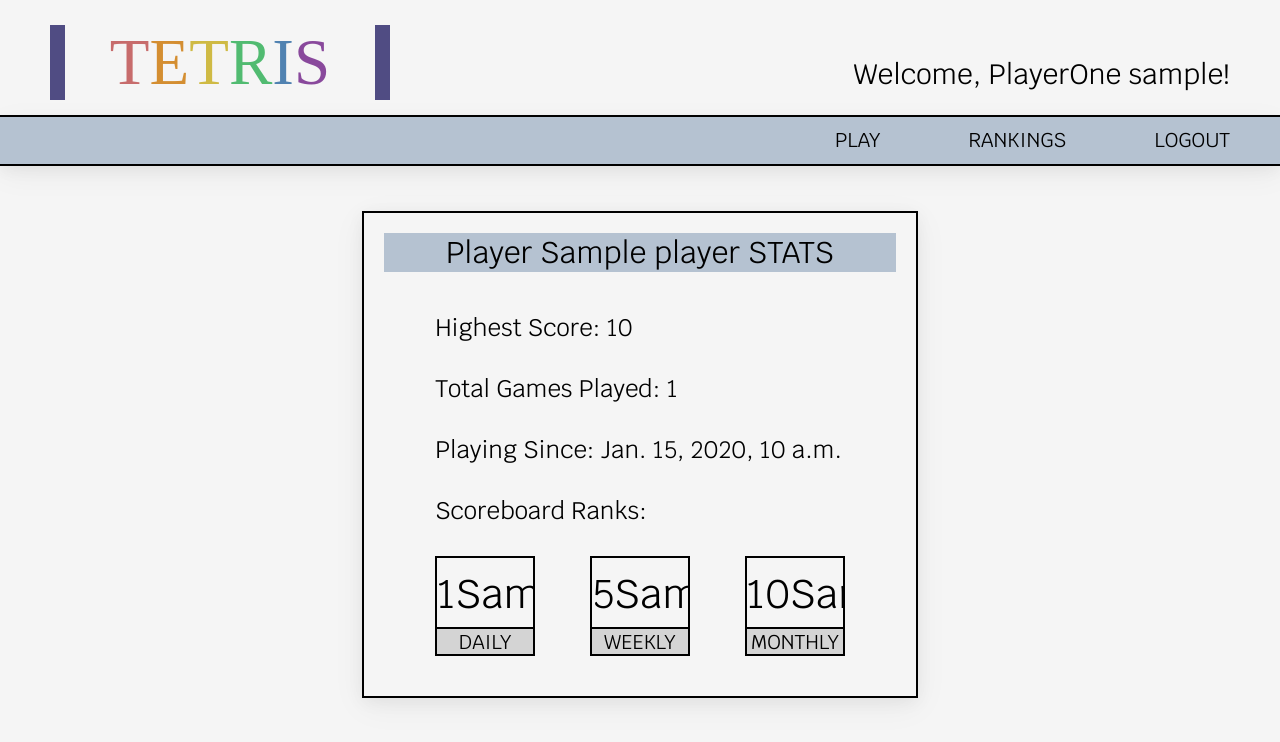
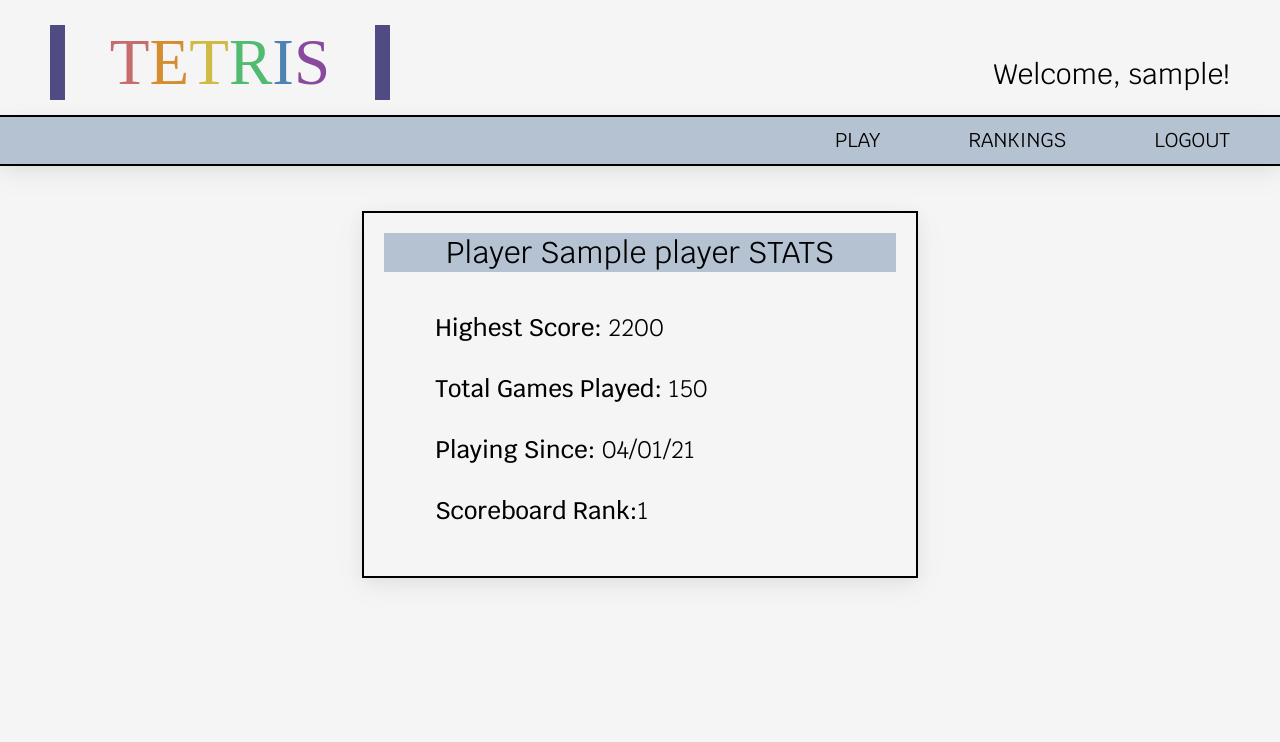
Before and after one commit to joshdrochon/tetris, a Django app: template templates/dashboard/player_view.html in a window 1280 px wide. Shown: the top 742 px of the page. Run offline with Django 3.2, Linux system fonts and the light colour scheme; a user stored in the database is signed in; tables that the repository leaves empty hold one stand-in row (values such as "Sample post"); the template is opened without the code that fills it: most values are stand-ins (such as "Sample title", 1, 10 or a date in 2020); some libraries are stand-ins or nearby versions; some web fonts are replaced.

Commit message:
login and reg logic, sending user into to template, dummy data.

```diff
--- a/templates/dashboard/player_view.html
+++ b/templates/dashboard/player_view.html
@@ -8,7 +8,7 @@ Tetris - PlayerOne {{ player }} Profile
 {% block header %}
 <div id="header">
     <div id="logo"><span class="logo" style="color: #c76c6c;">T</span><span class="logo" style="color: #d48e31;">E</span><span class="logo" style="color: #cfba44;">T</span><span class="logo" style="color: #51bb71;">R</span><span class="logo" style="color: #5082b1;">I</span><span class="logo" style="color: #89499c;">S</span></div>
-    <p>Welcome, PlayerOne {{ user.username }}!</p>
+    <p>Welcome, {{ user.username }}!</p>
 </div>
 {% endblock header %}
 
@@ -16,7 +16,7 @@ Tetris - PlayerOne {{ player }} Profile
 <ul class="nav">
     <li><a href="/game"><span class="material-icons">&#xea28;</span> PLAY</a></li>
     <li><a href="/rankings"><span class="material-icons">&#xea23;</span> RANKINGS</a></li>
-    <li><a href="#"><span class="material-icons">&#xe9ba;</span> LOGOUT</a></li>
+    <li><a href="/logout"><span class="material-icons">&#xe9ba;</span> LOGOUT</a></li>
 </ul>
 {% endblock nav %}
 
@@ -25,31 +25,11 @@ Tetris - PlayerOne {{ player }} Profile
     <div class="tile_head"><span class="material-icons md-35">&#xe838;</span> Player {{ player }} STATS <span class="material-icons md-35">&#xe838;</span></div>
     <div id="stats">
         <ul class="stats">
-            <li>Highest Score: {{ player.high_score }}</li>
-            <li>Total Games Played: {{ player.total_games }}</li>
-            <li>Playing Since: {{ player.joined }}</li>
-            <li>Scoreboard Ranks:</li>
+            <li><span style="font-weight: 500;">Highest Score:</span> 2200</li>
+            <li><span style="font-weight: 500;">Total Games Played:</span> 150</li>
+            <li><span style="font-weight: 500;">Playing Since:</span> 04/01/21</li>
+            <li><span style="font-weight: 500;">Scoreboard Rank:</span> 1</li>
         </ul>
-    </div>
-    <div id="ranks">
-        <div class="sm_tile">
-            <div class="sq_val">
-                1{{daily_stat}}
-            </div>
-            <div class="sm_tile_label">DAILY</div>
-        </div>
-        <div class="sm_tile">
-            <div class="sq_val">
-                5{{weekly_stat}}
-            </div>
-            <div class="sm_tile_label">WEEKLY</div>
-        </div>
-        <div class="sm_tile">
-            <div class="sq_val">
-                10{{monthly_stat}}
-            </div>
-            <div class="sm_tile_label">MONTHLY</div>
-        </div>
     </div>
 </div>
 {% endblock content %}
--- a/templates/dashboard/profile_view.html
+++ b/templates/dashboard/profile_view.html
@@ -8,7 +8,7 @@ Tetris - Edit Profile
 {% block header %}
 <div id="header">
     <div id="logo"><span class="logo" style="color: #c76c6c;">T</span><span class="logo" style="color: #d48e31;">E</span><span class="logo" style="color: #cfba44;">T</span><span class="logo" style="color: #51bb71;">R</span><span class="logo" style="color: #5082b1;">I</span><span class="logo" style="color: #89499c;">S</span></div>
-    <p>Welcome, PlayerOne {{ user.username }}!</p>
+    <p>Welcome, {{ user.username }}!</p>
 </div>
 {% endblock header %}
 
@@ -38,7 +38,7 @@ Tetris - Edit Profile
             <input class="input_style-2" type="text" placeholder="USERNAME" name="username">
         </div>
         <br>
-        <input type="submit" name="submit" id="submit" class="submit" value="UPDATE PROFILE">
+        <input type="submit" name="submit" id="submit" class="submit" value="UPDATE PROFILE" disabled>
     </form>
 </div>
 
--- a/templates/tetrisgame/game_view.html
+++ b/templates/tetrisgame/game_view.html
@@ -8,7 +8,7 @@ Tetris - Play
 {% block header %}
 <div id="header">
     <div id="logo"><span class="logo" style="color: #c76c6c;">T</span><span class="logo" style="color: #d48e31;">E</span><span class="logo" style="color: #cfba44;">T</span><span class="logo" style="color: #51bb71;">R</span><span class="logo" style="color: #5082b1;">I</span><span class="logo" style="color: #89499c;">S</span></div>
-    <p>Welcome, PlayerOne{{ username }}!</p>
+    <p>Welcome, {{ user.username }}!</p>
 </div>
 {% endblock header %}
 
```
Also changed, not shown: login_register/views.py (+34 -10 lines), templates/dashboard/rankings_view.html (+4 -4 lines), tetris_app/views.py (+6 -1 lines).
